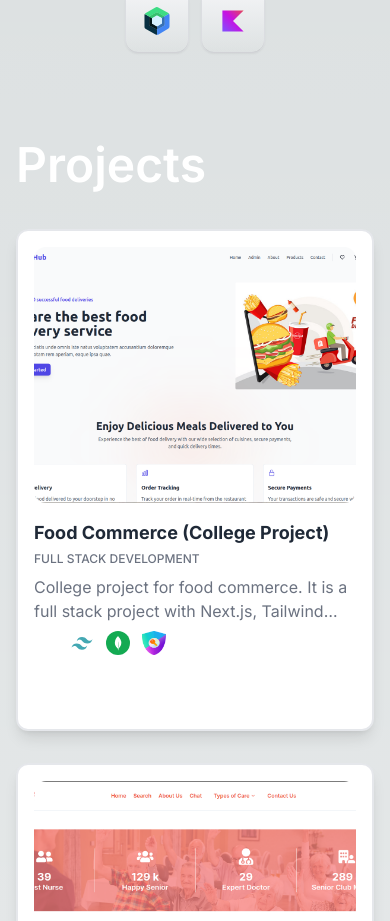
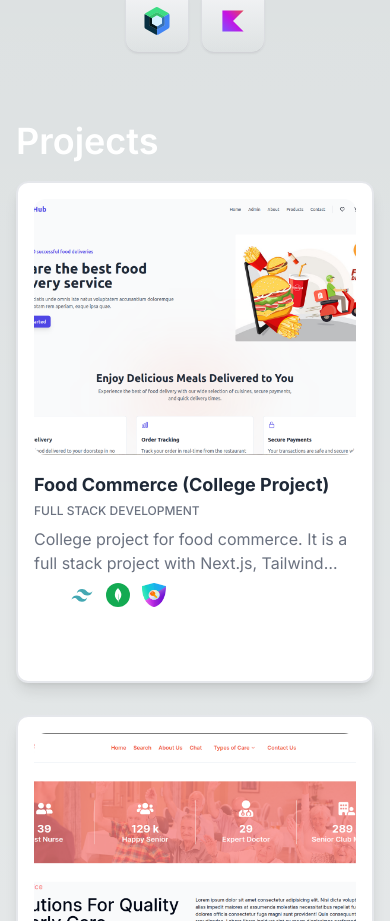
Before and after one commit to adityadevx/archauhan, a Next.js app: page / in a window 390 px wide. Shown: the part 1003-1924 px from the top of the page. Built offline with nearby package versions, Linux system fonts and the light colour scheme.

Commit message:
refactor: Update Projects component layout and styling

```diff
--- a/components/Projects.jsx
+++ b/components/Projects.jsx
@@ -89,10 +89,10 @@ export default function Projects() {
   return (
     <section id="projects">
       <div className="container mx-auto max-w-[85rem] px-4 text-white">
-        <h1 className="mt-10 text-start text-5xl font-semibold md:text-6xl">
+        <h1 className="md:mt-10 mt-5 text-start text-4xl font-semibold md:text-6xl">
           Projects
         </h1>
-        <div className="mt-10 grid grid-cols-1 gap-8 md:grid-cols-3 lg:grid-cols-3">
+        <div className="md:mt-10 mt-5 grid grid-cols-1 gap-8 md:grid-cols-3 lg:grid-cols-3">
           {projects.map((project) => {
             return (
               <div className="border-3 overflow-hidden rounded-xl border-white shadow-lg">
```
